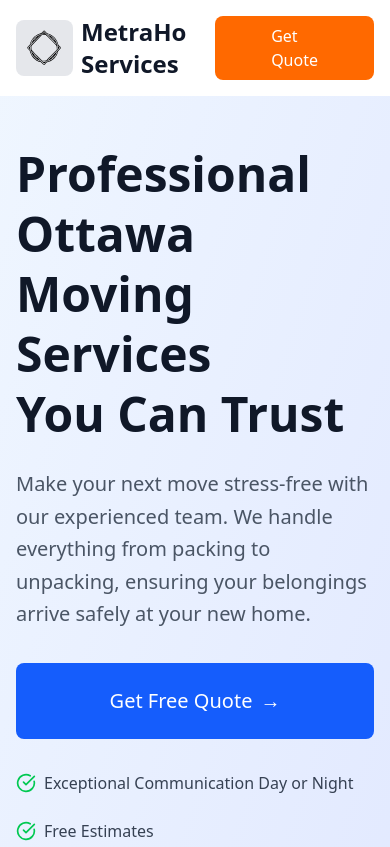
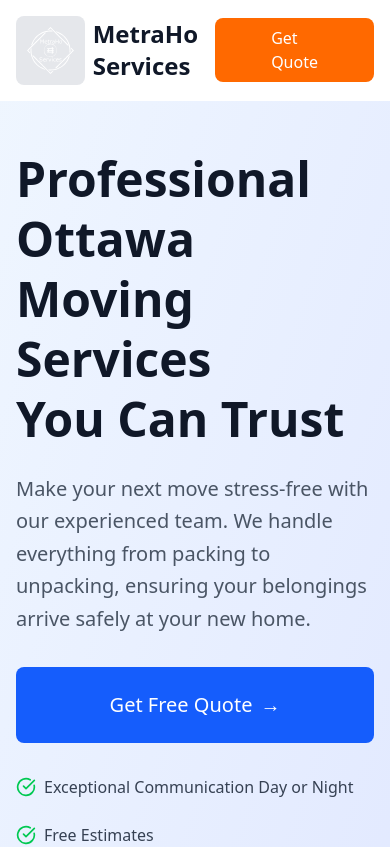
Before and after one commit to n1dddd/metraho_services_real, a Next.js app: page / in a window 390 px wide. Shown: the top 847 px of the page. Built offline with nearby package versions, Linux system fonts and the light colour scheme.

Commit message:
Change logo and add phone links to the numbers in header, footer, contact sections

```diff
--- a/src/components/Contact.tsx
+++ b/src/components/Contact.tsx
@@ -28,7 +28,7 @@ const Contact = () => {
   });
   const isLoading = form.formState.isSubmitting;
   const onSubmit = async (values: z.infer<typeof contactFormSchema>) => {
-    const mailText = `First name: ${values.first_name} \n Last name: ${values.last_name} \n Email: ${values.email} \n Message: ${values.message}`;
+    const mailText = `First name: ${values.first_name} \nLast name: ${values.last_name} \nEmail: ${values.email} \n Message: ${values.message}`;
     const response = await sendMail({
       email: values.email,
       subject: "New Contact Us Form",
@@ -63,7 +63,10 @@ const Contact = () => {
                 </div>
                 <div>
                   <div className="font-medium">Phone</div>
-                  <div className="text-gray-300">(647)-763-7427</div>
+                  <a href="tel:123-456-7890" className="hidden md:flex items-center text-blue-600 font-medium">
+                                              <Phone className="h-4 w-4 mr-1" />
+                                              (647)-763-7427
+                                            </a>
                 </div>
               </div>
 
--- a/src/components/Footer.tsx
+++ b/src/components/Footer.tsx
@@ -1,5 +1,6 @@
-import React from 'react';
-import Image from 'next/image';
+import React from "react";
+import { Phone } from 'lucide-react';
+import Image from "next/image";
 
 const Footer = () => {
   return (
@@ -10,34 +11,56 @@ const Footer = () => {
             <div className="flex items-center space-x-2 mb-4">
               <div className="bg-gray-200 p-2 rounded-lg">
                 <Image
-                    alt = "MetraHo Services Logo"
-                    priority
-                    src="/images/metraho_svg.svg"
-                    height={64}
-                    width={64}
+                  alt="MetraHo Services Logo"
+                  priority
+                  src="/images/metraho_services_logo.svg"
+                  className="dark:invert"
+                  height={90}
+                  width={90}
                 />
               </div>
               <span className="text-2xl font-bold">MetraHo Services</span>
             </div>
             <p className="text-gray-400 max-w-md">
-              Professional moving services you can trust. We make your relocation stress-free with our experienced team and comprehensive solutions.
+              Professional moving services you can trust. We make your
+              relocation stress-free with our experienced team and comprehensive
+              solutions.
             </p>
           </div>
 
           <div>
             <h4 className="text-lg font-semibold mb-4">Services</h4>
             <ul className="space-y-2 text-gray-400">
-              <li><a href="#" className="hover:text-white transition-colors">Residential Moving</a></li>
-              <li><a href="#" className="hover:text-white transition-colors">Commercial Moving</a></li>
-              <li><a href="#" className="hover:text-white transition-colors">Packing Services</a></li>
-              <li><a href="#" className="hover:text-white transition-colors">Long Distance</a></li>
+              <li>
+                <a href="#" className="hover:text-white transition-colors">
+                  Residential Moving
+                </a>
+              </li>
+              <li>
+                <a href="#" className="hover:text-white transition-colors">
+                  Commercial Moving
+                </a>
+              </li>
+              <li>
+                <a href="#" className="hover:text-white transition-colors">
+                  Packing Services
+                </a>
+              </li>
+              <li>
+                <a href="#" className="hover:text-white transition-colors">
+                  Long Distance
+                </a>
+              </li>
             </ul>
           </div>
 
           <div>
             <h4 className="text-lg font-semibold mb-4">Contact</h4>
             <ul className="space-y-2 text-gray-400">
-              <li>Tel: (647)-763-7427</li>
+              <a href="tel:123-456-7890" className="hidden md:flex items-center text-blue-600 font-medium">
+                            <Phone className="h-4 w-4 mr-1" />
+                            (647)-763-7427
+                          </a>
               <li>metrahoservices@gmail.com</li>
               <li>Greater Ottawa Area</li>
             </ul>
--- a/src/components/Header.tsx
+++ b/src/components/Header.tsx
@@ -12,9 +12,10 @@ const Header = () => {
               <Image
                 alt = "MetraHo Services Logo"
                 priority
-                src="/images/metraho_svg.svg"
-                height={64}
-                width={64}
+                src="/images/metraho_services_logo.svg"
+                className="dark:invert"
+                height={90}
+                width={90}
                 />
             </div>
             <span className="text-2xl md:text-4xl font-bold text-gray-900">MetraHo Services</span>
```
Also changed, not shown: public/images/metraho_services_logo.svg (added), public/images/metraho_svg.svg (deleted).
